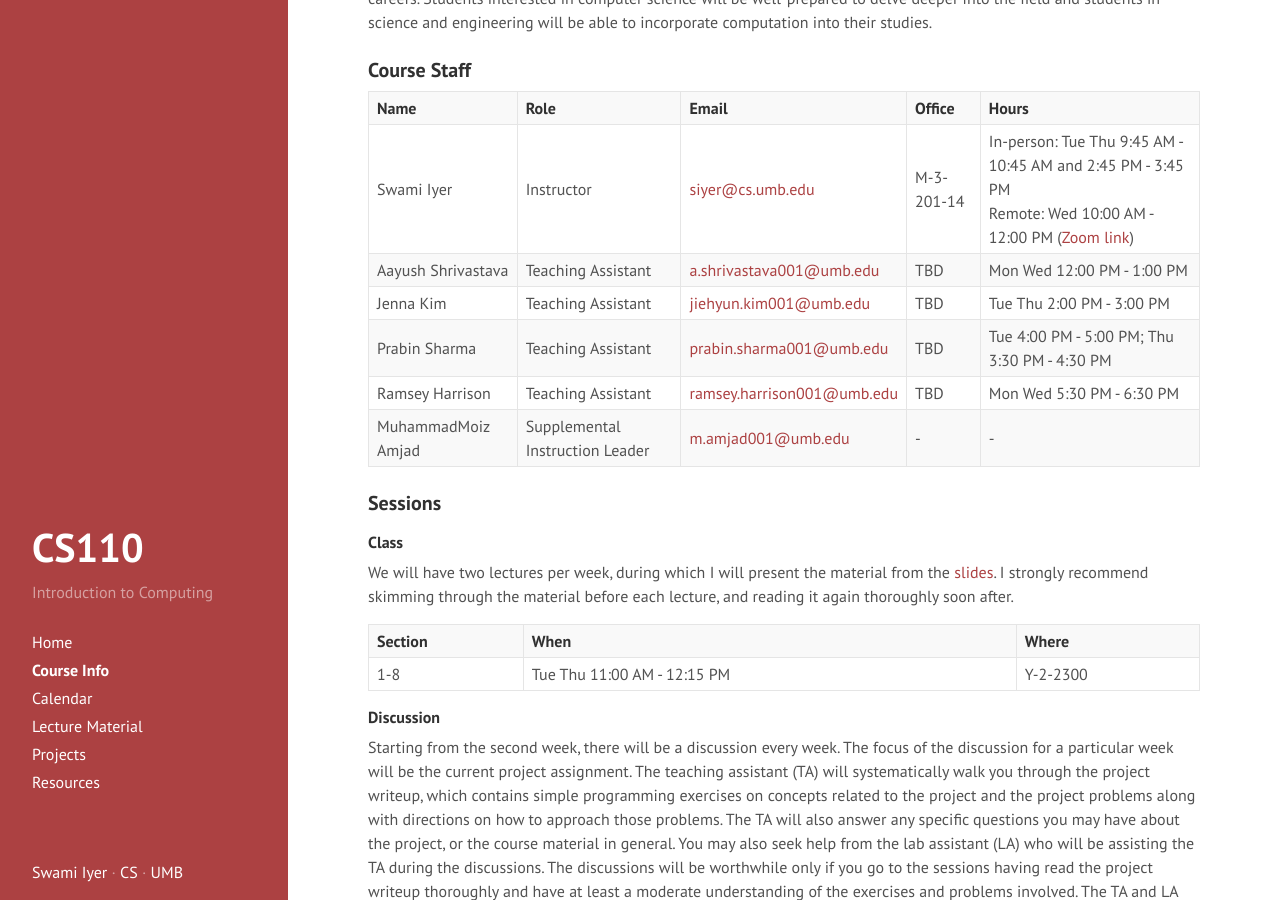
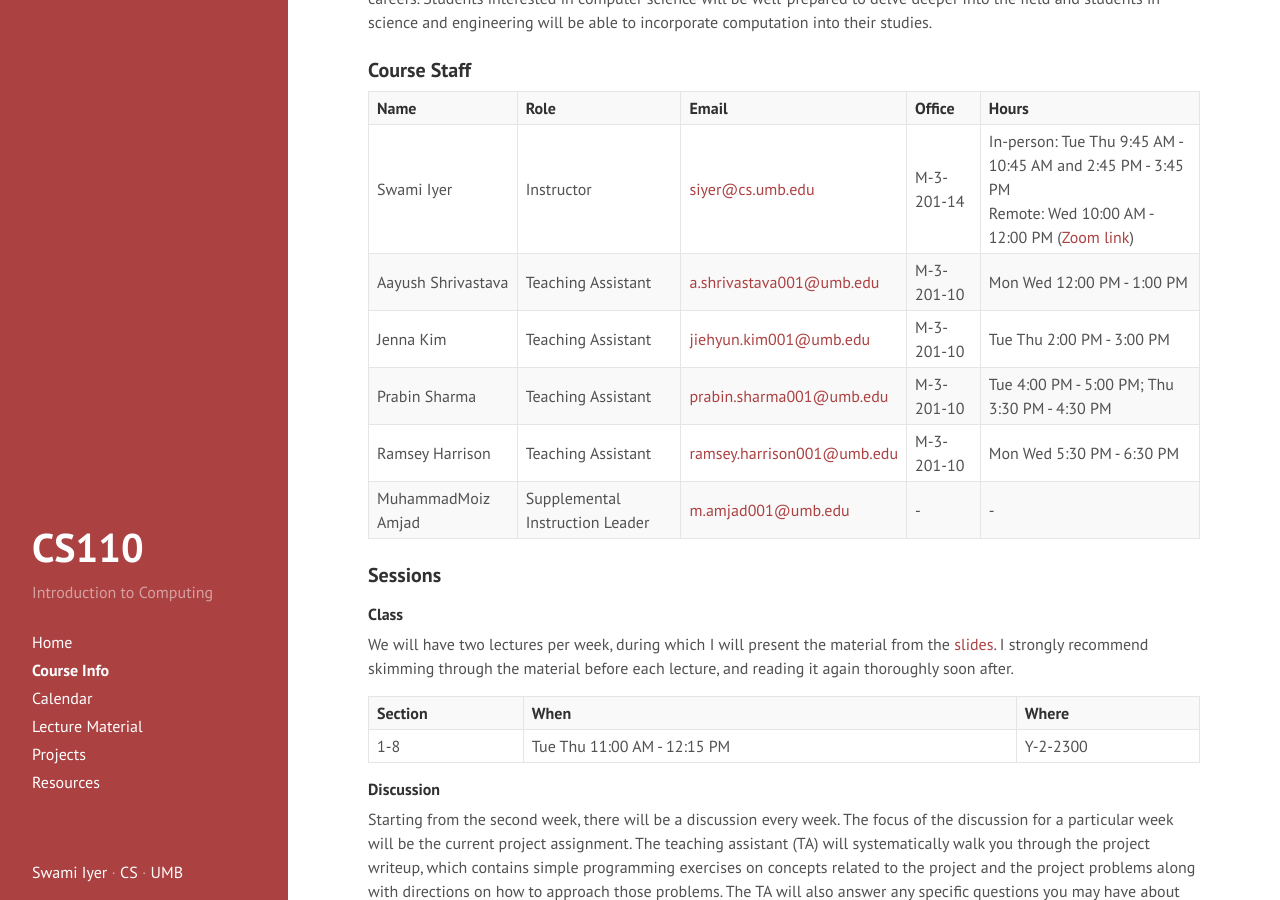
Before and after one commit to swamiiyer/swamiiyer.github.io, a Jekyll site: the page built from _pages/cs110/course_info.md, in a window 1280 px wide and 900 px high, scrolled down 415 px. Built offline with Jekyll 4.4.1, drawn with Linux system fonts in a browser that asks for light colours.

Commit message:
TA office info

```diff
--- a/_pages/cs110/course_info.md
+++ b/_pages/cs110/course_info.md
@@ -17,10 +17,10 @@ This course meets [program outcome](https://www.cs.umb.edu/cs_bs) 1d (be profici
 
 | **Name** | **Role** | **Email** | **Office** | **Hours** |
 Swami Iyer | Instructor | [siyer@cs.umb.edu](siyer@cs.umb.edu) | M-3-201-14 | In-person: Tue Thu 9:45 AM - 10:45 AM and 2:45 PM - 3:45 PM <br/> Remote: Wed 10:00 AM - 12:00 PM ([Zoom link](https://umassboston.zoom.us/j/8790346943?pwd=N1VCR0RnbnJhNVpBZEprbmdFcVF0Zz09)) |
-Aayush Shrivastava | Teaching Assistant | [a.shrivastava001@umb.edu](a.shrivastava001@umb.edu) | TBD | Mon Wed 12:00 PM - 1:00 PM |
-Jenna Kim | Teaching Assistant | [jiehyun.kim001@umb.edu](jiehyun.kim001@umb.edu) | TBD | Tue Thu 2:00 PM - 3:00 PM |
-Prabin Sharma | Teaching Assistant | [prabin.sharma001@umb.edu](prabin.sharma001@umb.edu) | TBD | Tue 4:00 PM - 5:00 PM; Thu 3:30 PM - 4:30 PM |
-Ramsey Harrison | Teaching Assistant | [ramsey.harrison001@umb.edu](ramsey.harrison001@umb.edu) | TBD | Mon Wed 5:30 PM - 6:30 PM |
+Aayush Shrivastava | Teaching Assistant | [a.shrivastava001@umb.edu](a.shrivastava001@umb.edu) | M-3-201-10 | Mon Wed 12:00 PM - 1:00 PM |
+Jenna Kim | Teaching Assistant | [jiehyun.kim001@umb.edu](jiehyun.kim001@umb.edu) | M-3-201-10 | Tue Thu 2:00 PM - 3:00 PM |
+Prabin Sharma | Teaching Assistant | [prabin.sharma001@umb.edu](prabin.sharma001@umb.edu) | M-3-201-10 | Tue 4:00 PM - 5:00 PM; Thu 3:30 PM - 4:30 PM |
+Ramsey Harrison | Teaching Assistant | [ramsey.harrison001@umb.edu](ramsey.harrison001@umb.edu) | M-3-201-10 | Mon Wed 5:30 PM - 6:30 PM |
 MuhammadMoiz Amjad | Supplemental Instruction Leader | [m.amjad001@umb.edu](m.amjad001@umb.edu) | - | - |
 
 ### Sessions
```
